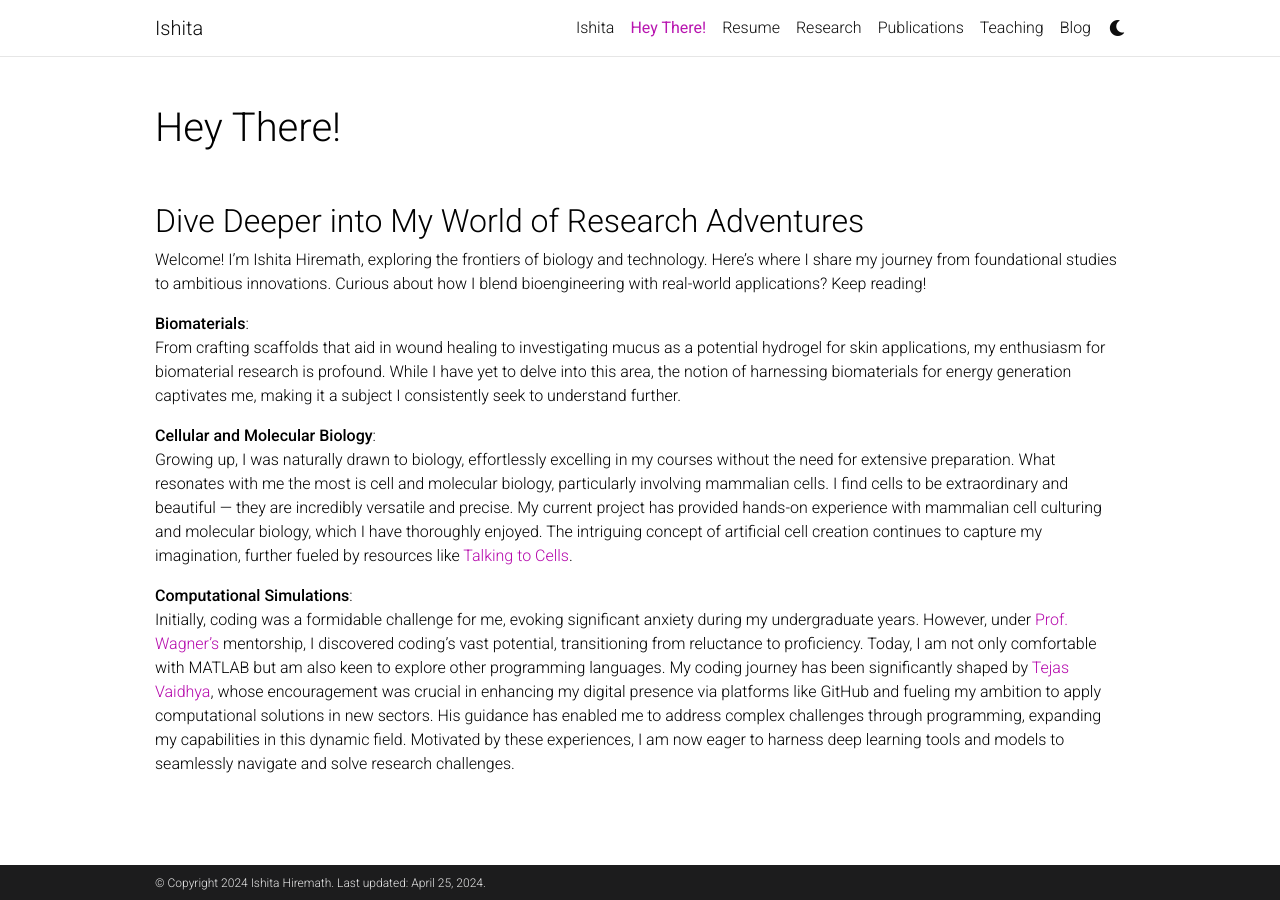
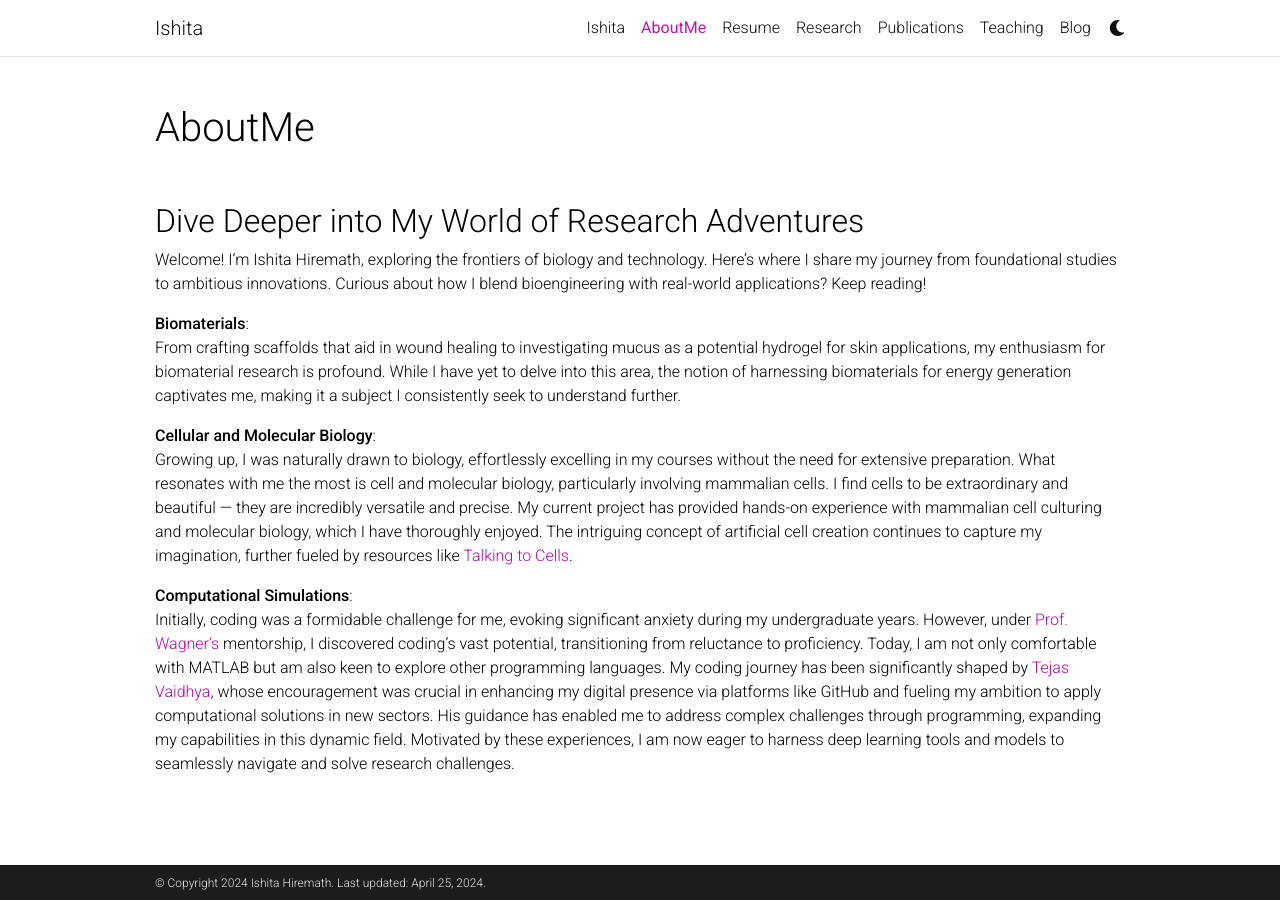
Before and after one commit to ishitahiremath/ishitahiremath.github.io, a Jekyll site: the page built from _pages/about.md, in a window 1280 px wide. Built offline with Jekyll 4.4.1, drawn with Linux system fonts in a browser that asks for light colours; a script that is not in the unit is left out; comment, search, counter and statistics services are not loaded; a style sheet for code colours, icons or effects is not loaded.

Commit message:
pub image

```diff
--- a/_bibliography/papers.bib
+++ b/_bibliography/papers.bib
@@ -3,6 +3,7 @@
 @article{hiremath2022multidimensional,
   title={The multidimensional role of the Wnt/$\beta$-catenin signaling pathway in human malignancies},
   teaser = {Pub1.png},
+  bibtex_show={true},
   author={Hiremath, Ishita S and Goel, Arul and Warrier, Sudha and Kumar, Alan Prem and Sethi, Gautam and Garg, Manoj},
   abstract={Several signaling pathways have been identified as important for developmental processes. One of such important cascades is the Wnt/β-catenin signaling pathway, which can regulate various physiological processes such as embryonic development, tissue homeostasis, and tissue regeneration; while its dysregulation is implicated in several pathological conditions especially cancers. Interestingly, deregulation of the Wnt/β-catenin pathway has been reported to be closely associated with initiation, progression, metastasis, maintenance of cancer stem cells, and drug resistance in human malignancies. Moreover, several genetic and experimental models support the inhibition of the Wnt/β-catenin pathway to answer the key issues related to cancer development. The present review focuses on different regulators of Wnt pathway and how distinct mutations, deletion, and amplification in these regulators could possibly play an essential role in the development of several cancers such as colorectal, melanoma, breast, lung, and leukemia. Additionally, we also provide insights on diverse classes of inhibitors of the Wnt/β-catenin pathway, which are currently in preclinical and clinical trial against different cancers.},
   journal={Journal of Cellular Physiology},
--- a/_pages/about.md
+++ b/_pages/about.md
@@ -1,6 +1,6 @@
 ---
 layout: page
-title: Hey There!
+title: AboutMe
 permalink: /About/
 subtitle: "McGill University M.Eng (Thesis) BBME '24 | B.Eng Bioengineering and Biotechnology '22"
 nav: true
```
